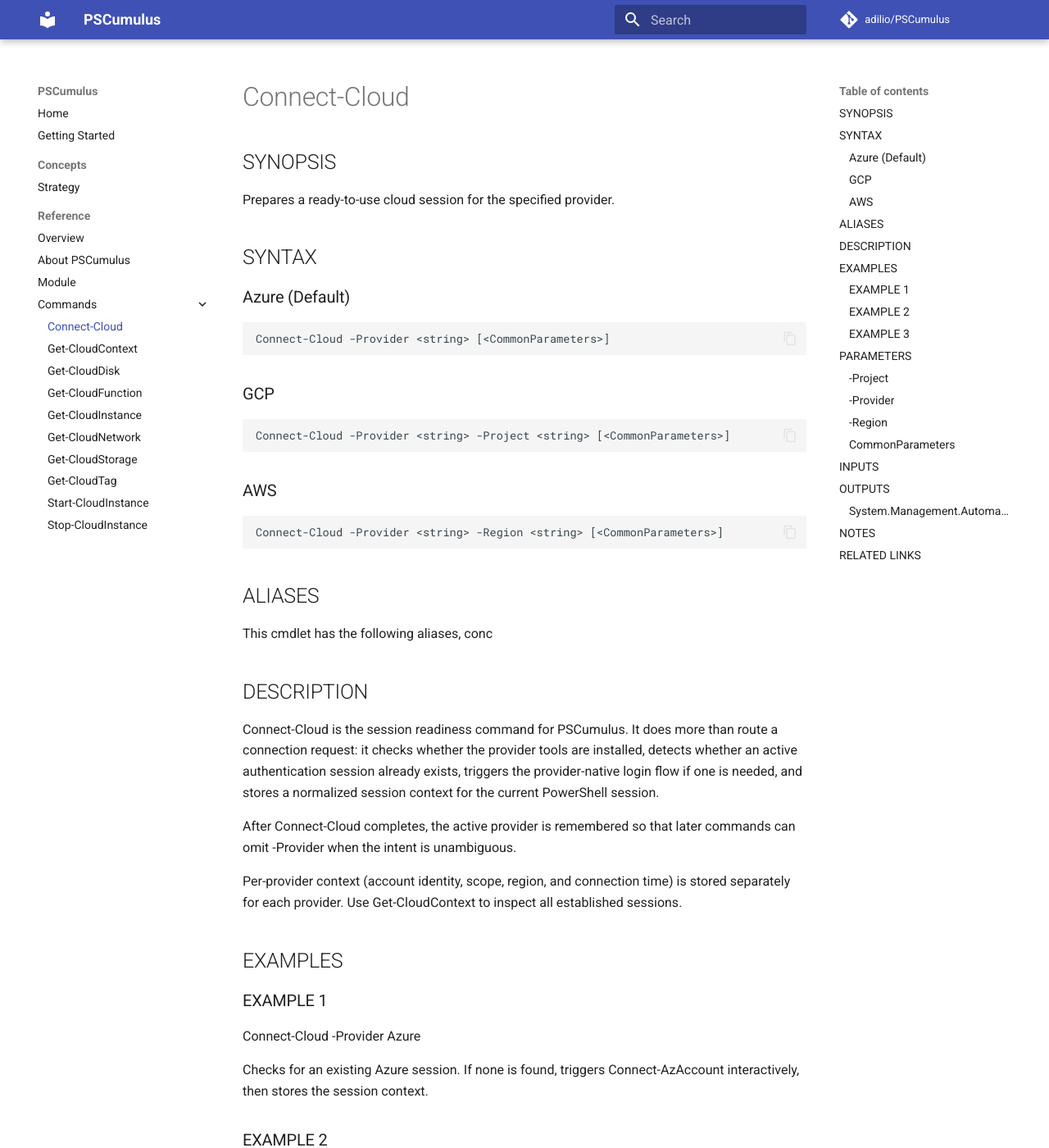
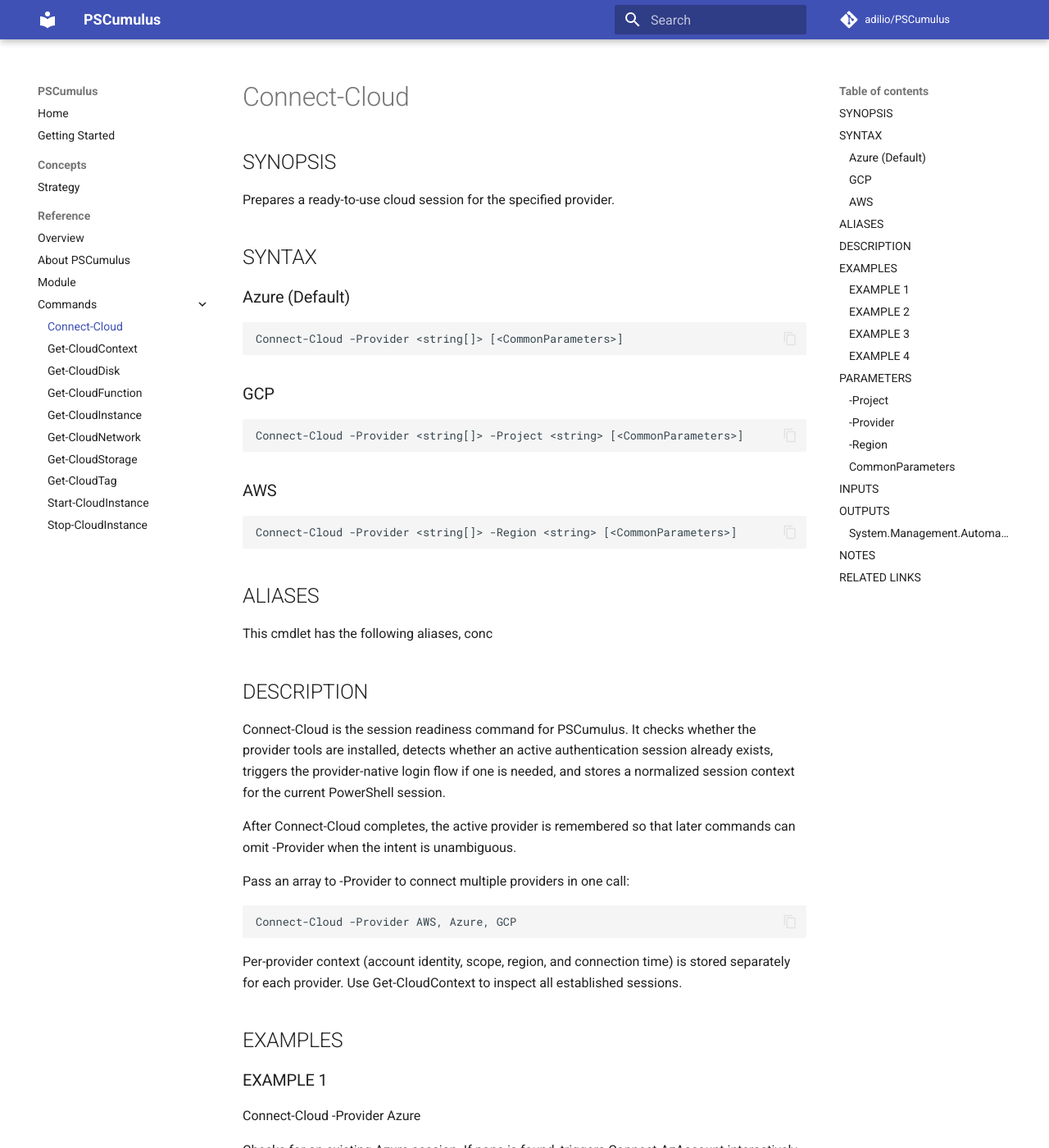
Before and after one commit to adilio/PSCumulus, an MkDocs documentation site: the page built from docs/reference/commands/Connect-Cloud.md, in a window 1280 px wide and 1400 px high. Shown: the whole window at 82% size. Built offline with MkDocs 1.6.1 and Material for MkDocs 9.7.7, drawn with Linux system fonts in a browser that asks for light colours; comment, search, counter and statistics services are not loaded; some of the changed text lies outside the part shown.

Commit message:
Update reference docs for Connect-Cloud array provider support and Get-CloudInstance -All

````diff
--- a/docs/reference/commands/Connect-Cloud.md
+++ b/docs/reference/commands/Connect-Cloud.md
@@ -19,19 +19,19 @@
 ### Azure (Default)
 
 ```
-Connect-Cloud -Provider <string> [<CommonParameters>]
+Connect-Cloud -Provider <string[]> [<CommonParameters>]
 ```
 
 ### GCP
 
 ```
-Connect-Cloud -Provider <string> -Project <string> [<CommonParameters>]
+Connect-Cloud -Provider <string[]> -Project <string> [<CommonParameters>]
 ```
 
 ### AWS
 
 ```
-Connect-Cloud -Provider <string> -Region <string> [<CommonParameters>]
+Connect-Cloud -Provider <string[]> -Region <string> [<CommonParameters>]
 ```
 
 ## ALIASES
@@ -42,19 +42,22 @@
 ## DESCRIPTION
 
 Connect-Cloud is the session readiness command for PSCumulus.
-It does more
-than route a connection request: it checks whether the provider tools are
-installed, detects whether an active authentication session already exists,
-triggers the provider-native login flow if one is needed, and stores a
-normalized session context for the current PowerShell session.
+It checks whether
+the provider tools are installed, detects whether an active authentication session
+already exists, triggers the provider-native login flow if one is needed, and stores
+a normalized session context for the current PowerShell session.
 
-After Connect-Cloud completes, the active provider is remembered so that
-later commands can omit -Provider when the intent is unambiguous.
+After Connect-Cloud completes, the active provider is remembered so that later
+commands can omit -Provider when the intent is unambiguous.
 
-Per-provider context (account identity, scope, region, and connection time)
-is stored separately for each provider.
-Use Get-CloudContext to inspect all
-established sessions.
+Pass an array to -Provider to connect multiple providers in one call:
+
+    Connect-Cloud -Provider AWS, Azure, GCP
+
+Per-provider context (account identity, scope, region, and connection time) is
+stored separately for each provider.
+Use Get-CloudContext to inspect all established
+sessions.
 
 ## EXAMPLES
 
@@ -82,6 +85,14 @@
 If none is found, triggers
 gcloud auth application-default login, then stores the session context.
 
+### EXAMPLE 4
+
+Connect-Cloud -Provider AWS, Azure, GCP
+
+Connects all three providers in sequence.
+Each gets its own stored context.
+ActiveProvider is set to the last provider connected.
+
 ## PARAMETERS
 
 ### -Project
@@ -107,10 +118,10 @@
 
 ### -Provider
 
-The cloud provider to connect to.
+The cloud provider or providers to connect to.
 
 ```yaml
-Type: System.String
+Type: System.String[]
 DefaultValue: ''
 SupportsWildcards: false
 Aliases: []
````
Also changed, not shown: docs/reference/commands/Get-CloudInstance.md (+43 -0 lines), docs/reference/module.md (+1 -1 lines).
